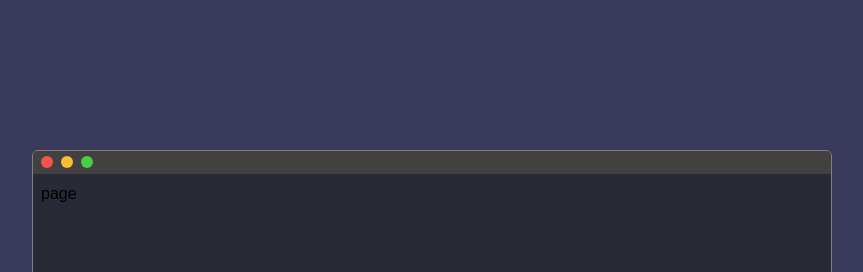
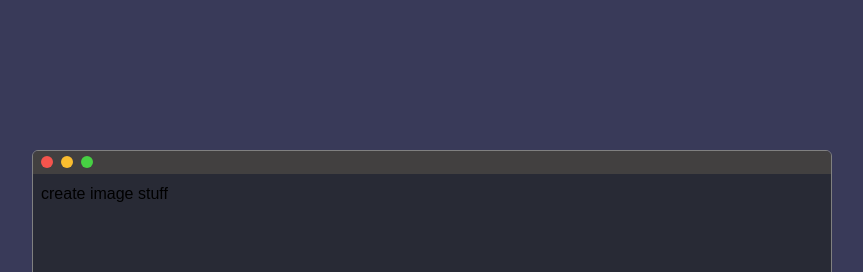
Before and after one commit to cob-quest/platform-frontend, a Next.js app: page /creator/create-image in a window 1280 px wide. Shown: the top 272 px of the page, without its empty margins (208-1071 px from the left). Built offline with nearby package versions, Linux system fonts and the light colour scheme; a web font is replaced by a local one.

Commit message:
feat: create-image

```diff
--- a/app/creator/create-image/page.js
+++ b/app/creator/create-image/page.js
@@ -2,7 +2,7 @@ import React from 'react'
 
 const CreateImage = () => {
   return (
-    <div>page</div>
+    <div>create image stuff</div>
   )
 }
 
```
